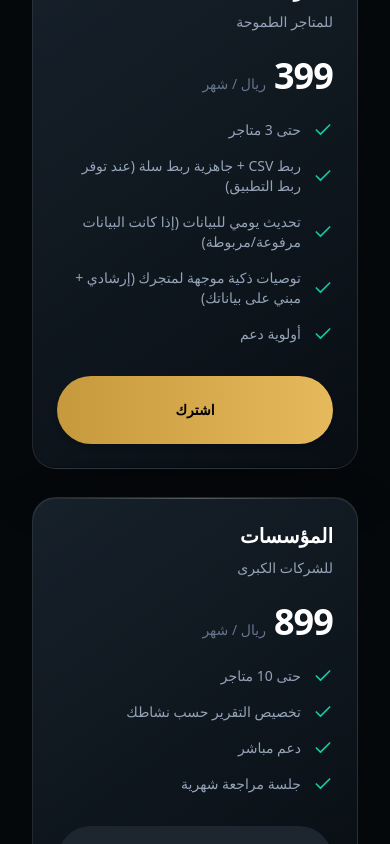
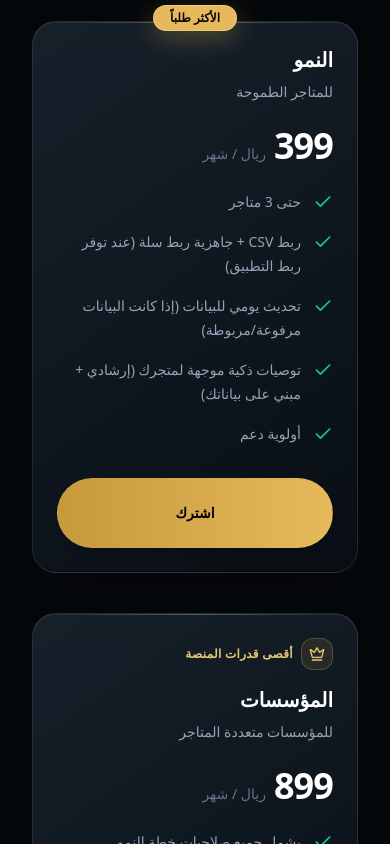
Before and after one commit to deadevil2002/isaudi, a Next.js app: page / in a window 390 px wide. Shown: the part 5160-6004 px from the top of the page. Built offline with nearby package versions, Linux system fonts and the light colour scheme.

Commit message:
Polish pricing hierarchy and badge layout

```diff
--- a/src/components/sections/pricing.tsx
+++ b/src/components/sections/pricing.tsx
@@ -5,7 +5,7 @@ import { Container } from "@/components/ui/container";
 import { Button } from "@/components/ui/button";
 import { AnimatePresence, motion } from "framer-motion";
 import Link from "next/link";
-import { Check, X } from "lucide-react";
+import { Check, Crown, X } from "lucide-react";
 import { cn } from "@/lib/utils";
 import {
   landingCardStagger,
@@ -64,10 +64,10 @@ const plans = [
     nameKey: "billing.plan.business",
     descriptionKey: "pricing.plan.business.description",
     featureKeys: [
+      "pricing.plan.business.includesGrowth",
       "pricing.plan.business.feature1",
       "pricing.plan.business.feature2",
       "pricing.plan.business.feature3",
-      "pricing.plan.business.feature4",
     ],
     notIncludedKeys: [] as string[],
   },
@@ -85,8 +85,6 @@ export function Pricing({
   const { lang } = useLanguage();
   const t = createTranslator(lang);
   const [isYearly, setIsYearly] = useState(false);
-  const [selectedPlan, setSelectedPlan] = useState("growth");
-  const [hoveredPlan, setHoveredPlan] = useState<string | null>(null);
   const reduceMotion = useLandingReducedMotion();
   const reveal = reduceMotion ? landingRevealReduced : landingReveal;
   const cardStagger = reduceMotion ? landingSectionRevealReduced : landingCardStagger;
@@ -159,11 +157,10 @@ export function Pricing({
           viewport={{ once: true, margin: "-80px" }}
           variants={cardStagger}
           className="grid grid-cols-1 md:grid-cols-3 gap-6 md:gap-8 items-start max-w-6xl mx-auto px-4 sm:px-0"
-          onMouseLeave={() => setHoveredPlan(null)}
         >
           {plans.map((plan) => {
-            const activePlanId = hoveredPlan ?? selectedPlan;
-            const isActive = activePlanId === plan.id;
+            const isGrowth = plan.id === "growth";
+            const isBusiness = plan.id === "business";
             const slug = plan.id;
             const interval = isYearly ? "year" : "month";
 
@@ -188,39 +185,56 @@ export function Pricing({
               buttonText = t("pricing.subscribe");
             }
 
+            const buttonClassName = cn(
+              "w-full rounded-full py-6 font-semibold transition-all duration-300",
+              isGrowth
+                ? "landing-cta border border-transparent bg-gradient-to-r from-[#c5993c] to-[#e6b95c] text-black hover:opacity-90"
+                : isBusiness
+                  ? "border border-[#e6b95c]/45 bg-[#e6b95c]/10 text-[#f3d58f] shadow-[inset_0_1px_0_rgba(255,255,255,.06)] hover:bg-[#e6b95c]/18"
+                  : "border border-white/10 bg-[#1d252f] text-white hover:bg-[#161c24]",
+            );
+
             return (
-              <motion.div
+              <motion.article
                 key={plan.id}
                 variants={reveal}
-                onClick={() => setSelectedPlan(plan.id)}
-                onMouseEnter={() => setHoveredPlan(plan.id)}
-                onMouseLeave={() => setHoveredPlan(null)}
-                onKeyDown={(e) => {
-                  if (e.target !== e.currentTarget) return;
-                  if (e.key === 'Enter' || e.key === ' ') {
-                    e.preventDefault();
-                    setSelectedPlan(plan.id);
-                  }
-                }}
-                tabIndex={0}
+                data-pricing-plan={plan.id}
                 className={cn(
-                  "isaudi-card isaudi-focus landing-interactive-card relative flex cursor-pointer flex-col p-6 transition-all duration-300 sm:p-8",
-                  isActive
-                    ? "border-[#e6b95c]/55 bg-gradient-to-b from-[#151b23] to-[rgba(230,185,92,0.055)] shadow-[0_24px_70px_rgba(0,0,0,.34)] -translate-y-1"
-                    : "hover:border-white/20"
+                  "relative flex h-full pt-4",
+                  isGrowth && "md:-translate-y-1"
                 )}
               >
                 {plan.popular && (
-                  <div className="absolute top-0 right-1/2 translate-x-1/2 -translate-y-1/2 bg-[#e6b95c] text-black px-4 py-1 rounded-full text-xs font-bold shadow-md">
+                  <div
+                    data-popular-badge
+                    className="absolute inset-x-0 top-0 z-20 mx-auto w-max rounded-full border border-[#f3d58f]/60 bg-[#e6b95c] px-4 py-1 text-xs font-bold text-[#090704] shadow-[0_8px_24px_rgba(230,185,92,.28)]"
+                  >
                     {t("pricing.mostPopular")}
                   </div>
                 )}
 
+                <div
+                  data-pricing-card
+                  className={cn(
+                    "isaudi-card landing-interactive-card relative flex h-full w-full flex-col p-6 transition-all duration-300 sm:p-8",
+                    isGrowth && "border-[#e6b95c]/55 bg-gradient-to-b from-[#151b23] to-[rgba(230,185,92,0.055)] shadow-[0_24px_70px_rgba(0,0,0,.34)]",
+                    isBusiness && "border-[#d8ad55]/40 bg-[linear-gradient(155deg,rgba(36,29,19,.78),rgba(12,17,23,.98)_38%,rgba(230,185,92,.035))] shadow-[0_20px_58px_rgba(0,0,0,.32),inset_0_1px_0_rgba(238,205,132,.12)]",
+                    !isGrowth && !isBusiness && "hover:border-white/20"
+                  )}
+                >
                   <div className="mb-6">
-                  <h3 className="text-xl font-bold text-white mb-2">
+                    {isBusiness && (
+                      <div className="mb-4 flex items-center gap-2 text-xs font-bold tracking-wide text-[#e6c775]">
+                        <span className="grid h-8 w-8 shrink-0 place-items-center rounded-xl border border-[#e6b95c]/25 bg-[#e6b95c]/10">
+                          <Crown className="h-4 w-4" aria-hidden="true" />
+                        </span>
+                        <span>{t("pricing.plan.business.eyebrow")}</span>
+                      </div>
+                    )}
+                    <h3 className="mb-2 text-xl font-bold text-white">
                       {t(plan.nameKey)}
                     </h3>
-                  <p className="text-[#94a3b8] text-sm mb-6">
+                    <p className="mb-6 text-sm text-[#94a3b8]">
                       {t(plan.descriptionKey)}
                     </p>
                     <div className={cn("flex items-baseline gap-2", lang === "ar" ? "dir-rtl" : "dir-ltr")}>
@@ -236,41 +250,38 @@ export function Pricing({
                           {(isYearly ? plan.priceYearly : plan.priceMonthly).toLocaleString(lang === "ar" ? "ar-SA-u-nu-latn" : "en-US")}
                         </motion.span>
                       </AnimatePresence>
-                    <span className="text-[#64748b] text-sm">
+                      <span className="text-sm text-[#64748b]">
                         {t("pricing.currency")} / {isYearly ? t("pricing.perYear") : t("pricing.perMonth")}
                       </span>
                     </div>
                   </div>
 
-                <ul className="space-y-4 mb-8 flex-1">
+                  <ul className="mb-8 flex-1 space-y-4">
                   {plan.featureKeys.map((key, i) => (
-                    <li key={i} className="flex items-center gap-3 text-sm text-[#94a3b8]">
-                      <Check className="w-5 h-5 text-[#0fc9a7] shrink-0" />
+                    <li key={i} className="flex items-start gap-3 text-sm leading-6 text-[#94a3b8]">
+                      <Check className="mt-0.5 h-5 w-5 shrink-0 text-[#0fc9a7]" />
                       <span>{t(key)}</span>
                     </li>
                   ))}
                   {plan.notIncludedKeys.map((key, i) => (
-                    <li key={i} className="flex items-center gap-3 text-sm text-[#64748b] opacity-60">
-                      <X className="w-5 h-5 shrink-0" />
+                    <li key={i} className="flex items-start gap-3 text-sm leading-6 text-[#64748b] opacity-60">
+                      <X className="mt-0.5 h-5 w-5 shrink-0" />
                       <span>{t(key)}</span>
                     </li>
                   ))}
                   </ul>
 
-                <Link href={buttonHref} className="w-full">
-                  <Button
-                    disabled={buttonDisabled}
-                    className={cn(
-                      "w-full transition-all duration-300 rounded-full font-semibold border-none py-6",
-                      isActive
-                        ? "landing-cta bg-gradient-to-r from-[#c5993c] to-[#e6b95c] text-black hover:opacity-90"
-                        : "bg-[#1d252f] text-white hover:bg-[#161c24] border border-white/10"
-                    )}
-                  >
+                  {buttonDisabled ? (
+                    <Button disabled className={buttonClassName}>
                       {buttonText}
                     </Button>
-                </Link>
-              </motion.div>
+                  ) : (
+                    <Button asChild className={buttonClassName}>
+                      <Link href={buttonHref}>{buttonText}</Link>
+                    </Button>
+                  )}
+                </div>
+              </motion.article>
             );
           })}
         </motion.div>
--- a/src/lib/i18n/translations.ts
+++ b/src/lib/i18n/translations.ts
@@ -1402,24 +1402,28 @@ const translations: Record<string, { ar: string; en: string }> = {
     en: "Priority support",
   },
   "pricing.plan.business.description": {
-    ar: "للشركات الكبرى",
-    en: "For larger companies",
+    ar: "للمؤسسات متعددة المتاجر",
+    en: "For multi-store businesses",
+  },
+  "pricing.plan.business.eyebrow": {
+    ar: "أقصى قدرات المنصة",
+    en: "Maximum platform capacity",
+  },
+  "pricing.plan.business.includesGrowth": {
+    ar: "يشمل جميع صلاحيات خطة النمو",
+    en: "Includes all Growth entitlements",
   },
   "pricing.plan.business.feature1": {
     ar: "حتى 10 متاجر",
     en: "Up to 10 stores",
   },
   "pricing.plan.business.feature2": {
-    ar: "تخصيص التقرير حسب نشاطك",
-    en: "Customized report for your vertical",
+    ar: "حتى 999,999 تقريرًا شهريًا",
+    en: "Up to 999,999 reports per month",
   },
   "pricing.plan.business.feature3": {
-    ar: "دعم مباشر",
-    en: "Direct support",
-  },
-  "pricing.plan.business.feature4": {
-    ar: "جلسة مراجعة شهرية",
-    en: "Monthly review session",
+    ar: "وصول إلى واجهة API",
+    en: "API access",
   },
   "login.title": {
     ar: "تسجيل الدخول",
```
Also changed, not shown: 2 other files (tests, documents, lock files or other folders). Lines whose indentation alone changed are shown as unchanged.
